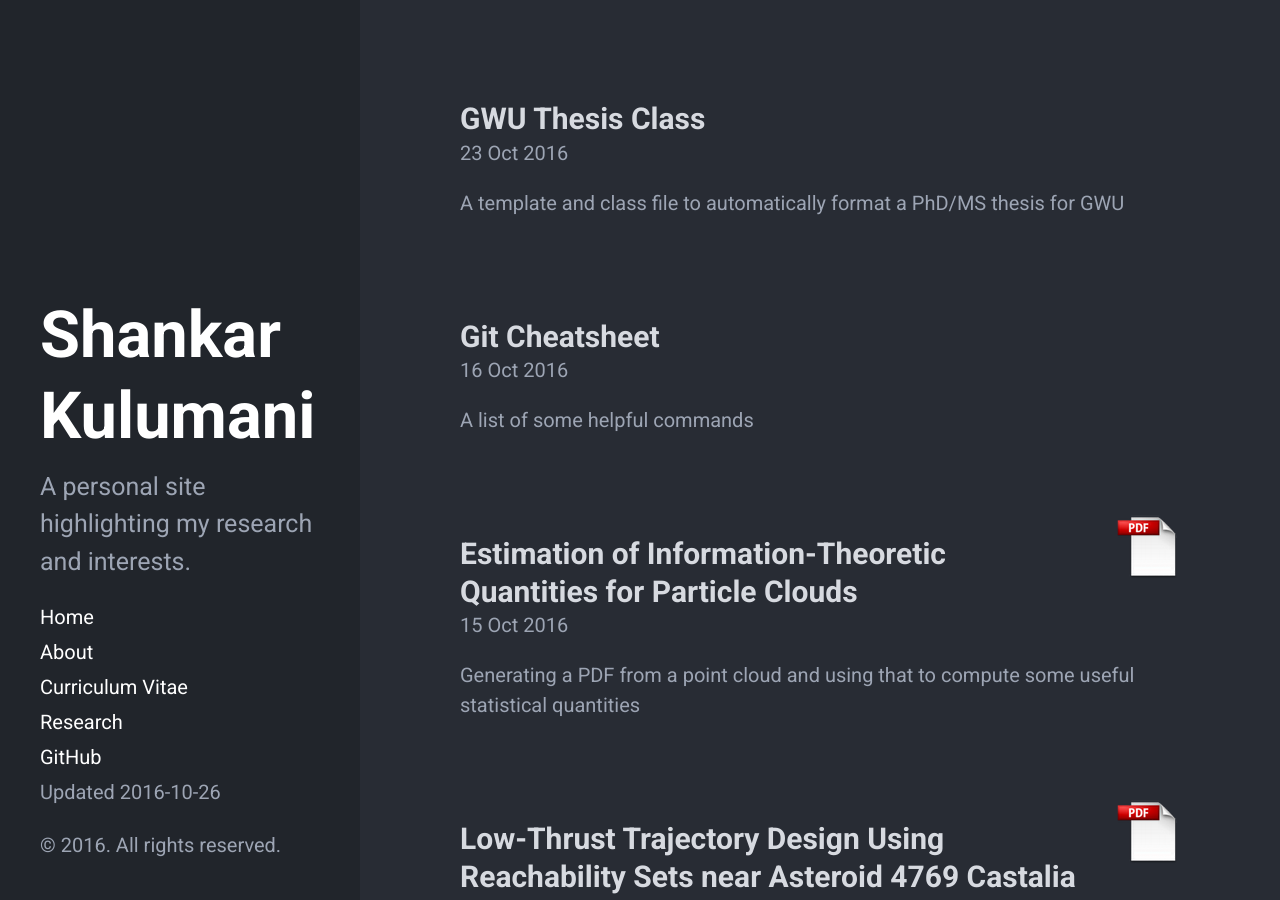
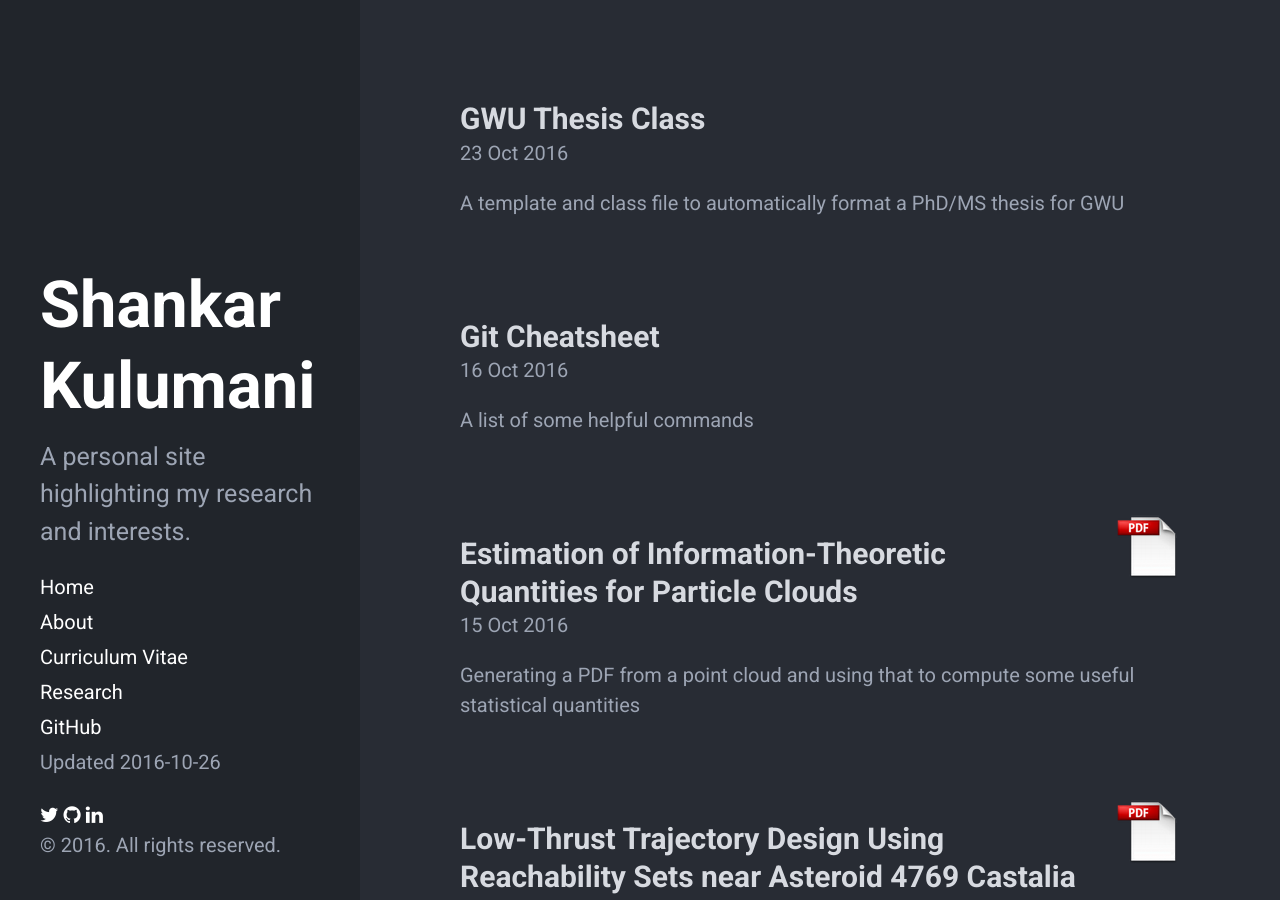
Before and after one commit to skulumani/skulumani.github.io, a Jekyll site: the page built from index.html, in a window 1280 px wide and 900 px high. Built offline with Jekyll 4.4.1, drawn with Linux system fonts in a browser that asks for light colours; nearby versions of some CDN libraries; the list of posts is cut into pages by our own code.

Commit message:
Add social media links to sidebar
Closes #16

```diff
--- a/_config.yml
+++ b/_config.yml
@@ -35,3 +35,11 @@
 
 # Include hidden folder for keybase
 include: [".well-known"]
+
+# Social media links
+twitter_username:     skulumani
+github_username:      skulumani
+linkedin_username:    skulumani
+google_plus_username:
+facebook_username:
+dribbble_username:
--- a/_includes/head.html
+++ b/_includes/head.html
@@ -37,4 +37,7 @@
             src="https://cdn.mathjax.org/mathjax/latest/MathJax.js?config=TeX-AMS-MML_HTMLorMML">
     </script>
   {% endif %}
+
+  <!-- Add Font Awesome for social media-->
+  <link rel="stylesheet" href="//maxcdn.bootstrapcdn.com/font-awesome/4.3.0/css/font-awesome.min.css">
 </head>
--- a/_includes/sidebar.html
+++ b/_includes/sidebar.html
@@ -31,6 +31,39 @@
 	  <span class="sidebar-nav-item">Updated {{ site.date }} </span>
       <!--<span class="sidebar-nav-item">Currently v{{ site.version }} updated {{ site.time | date: '%Y-%m-%d' }} </span> -->
     </nav>
+  {% if site.twitter_username %}
+
+  <a href="https://twitter.com/{{ site.twitter_username }}"> <i class="fa fa-twitter"></i> </a>
+
+  {% endif %}
+
+  {% if site.github_username %}
+
+  <a href="https://github.com/{{ site.github_username }}"><i class="fa fa-github"></i> </a>
+
+  {% endif %}
+
+  {% if site.linkedin_username %}
+
+  <a href="https://linkedin.com/in/{{ site.linkedin_username }}"><i class="fa fa-linkedin"></i></a>
+  {% endif %}
+
+  {% if site.google_plus_username %}
+
+  <a href="https://plus.google.com/{{ site.google_plus_username }}"><i class="fa fa-google-plus"></i> </a>
+
+  {% endif %}
+
+  {% if site.facebook_username %}
+
+  <a href="https://www.facebook.com/{{ site.facebook_username }}"><i class="fa fa-facebook"></i></a>
+
+  {% endif %}
+
+  {% if site.dribbble_username %}
+
+  <a href="https://dribbble.com/{{ site.dribbble_username }}" class="icon"><i class="fa fa-dribbble"></i> </a>
+  {% endif %}
 
     <!-- <p>&copy; {{ site.time | date: '%Y' }}. All rights reserved.</p> -->
 	<p>&copy; 2016. All rights reserved.</p>
```
